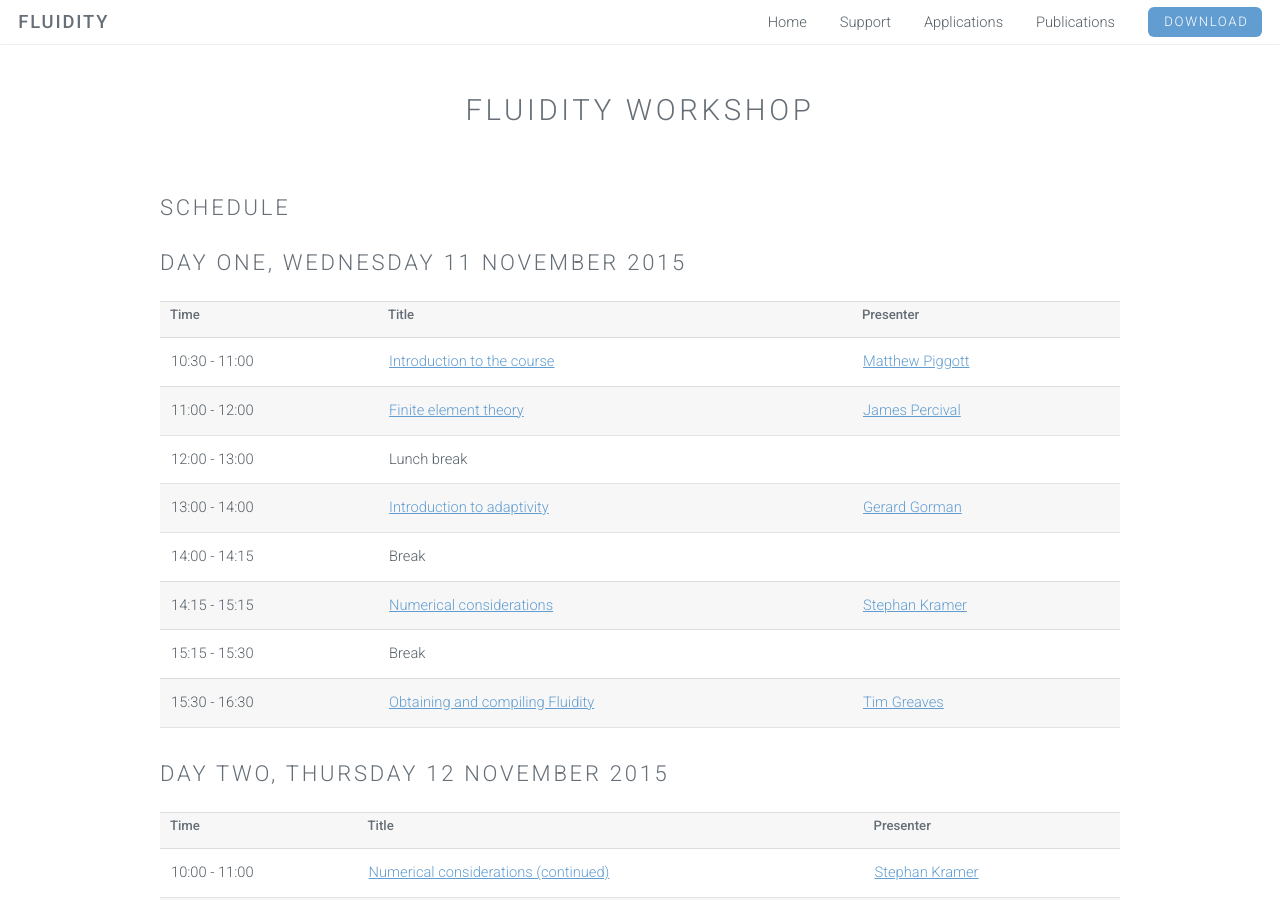
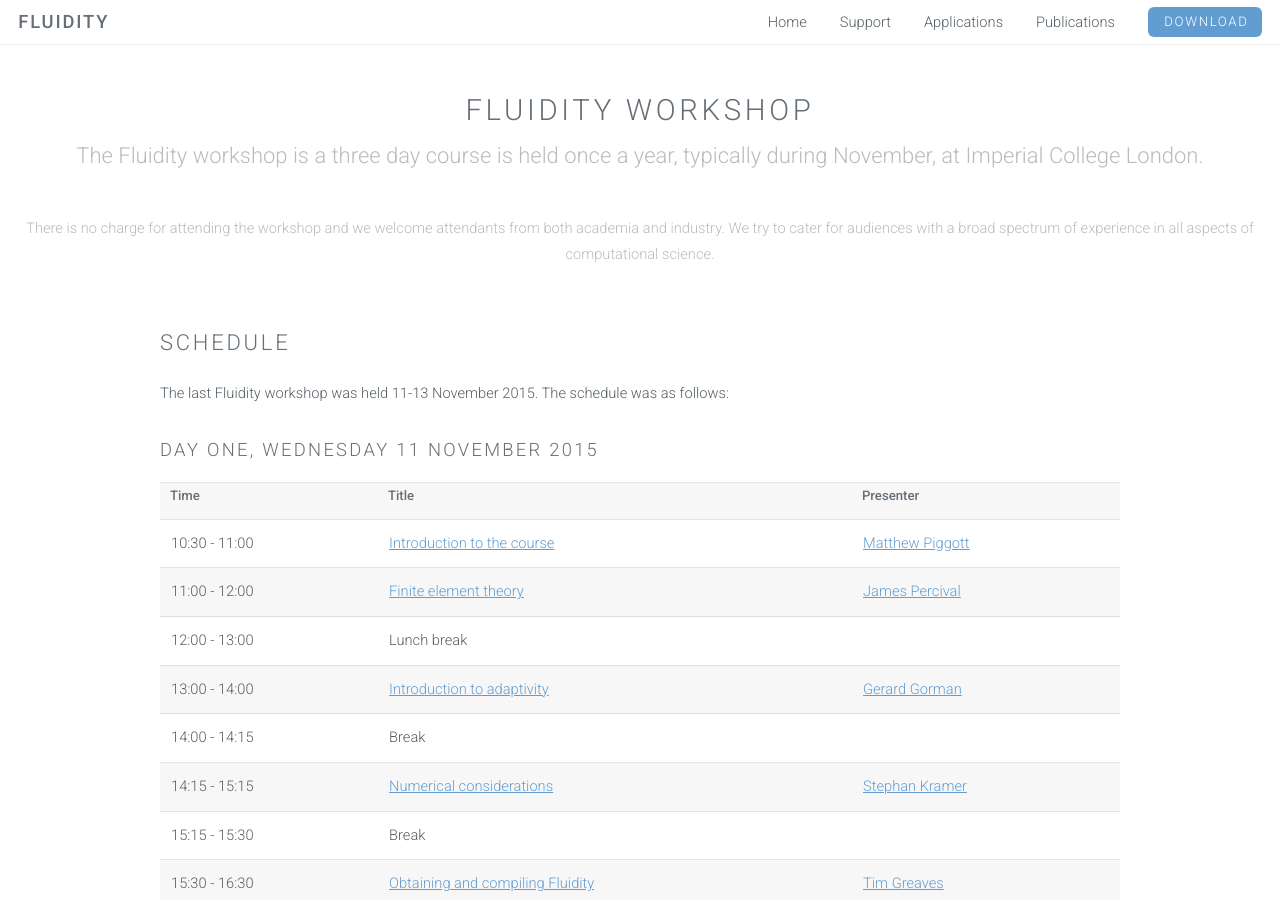
Before and after one commit to FluidityProject/fluidityproject.github.com, a Jekyll site: the page built from workshop/index.html, in a window 1280 px wide and 900 px high. Built offline with Jekyll 4.4.1, drawn with Linux system fonts in a browser that asks for light colours; some of the changed text lies outside the part shown.

Commit message:
Small improvements to formatting and descriptive text.

```diff
--- a/workshop/index.html
+++ b/workshop/index.html
@@ -5,14 +5,17 @@ layout: default
 <!-- Training course -->
 <section id="training" class="wrapper style1">
     <header class="major">
-        <h2>Fluidity Workshop</h2>
+        <h2>Fluidity workshop</h2>
+        <p>The Fluidity workshop is a three day course is held once a year, typically during November, at Imperial College London.</p>
+        <p>There is no charge for attending the workshop and we welcome attendants from both academia and industry. We try to cater for audiences with a broad spectrum of experience in all aspects of computational science.</p>
     </header>
 
     <div class="container">
         <h2>Schedule</h2>
+        <p> The last Fluidity workshop was held 11-13 November 2015. The schedule was as follows:</p>
         <!-- Day One -->
         <div class="container">
-            <h2>Day One, Wednesday 11 November 2015</h2>
+            <h3>Day One, Wednesday 11 November 2015</h3>
             <table style="width:100%">
               <tr>
                 <th>Time</th>
@@ -64,7 +67,7 @@ layout: default
 
         <!-- Day Two -->
         <div class="container">
-            <h2>Day Two, Thursday 12 November 2015</h2>
+            <h3>Day Two, Thursday 12 November 2015</h3>
             <table style="width:100%">
               <tr>
                 <th>Time</th>
@@ -116,7 +119,7 @@ layout: default
 
         <!-- Day Three -->
         <div class="container">
-            <h2>Day Three, Friday 13 November 2015</h2>
+            <h3>Day Three, Friday 13 November 2015</h3>
             <table style="width:100%">
               <tr>
                 <th>Time</th>
@@ -161,4 +164,10 @@ layout: default
            SW7 2BP</p>
         <iframe src="https://www.google.com/maps/embed?pb=!1m18!1m12!1m3!1d1241.8995521100262!2d-0.1764132999999719!3d51.49855400000001!2m3!1f0!2f0!3f0!3m2!1i1024!2i768!4f13.1!3m3!1m2!1s0x4876055b51917185%3A0x553efcf69a0865d2!2sDepartment+of+Earth+Science+and+Engineering!5e0!3m2!1sen!2suk!4v1475767855564" frameborder="0" style="border:0" allowfullscreen></iframe>
     </div>
+
+    <div class="container">
+        <h2>Registration</h2>
+        <p>Registration for the 2015 Workshop is now closed, but if there is enough interest we are open to organising additional workshops, at other locations. Contact <a href="https://www.imperial.ac.uk/people/m.d.piggott">Matthew Piggott</a> with any queries.</p>
+    </div>
+
 </section>
```
